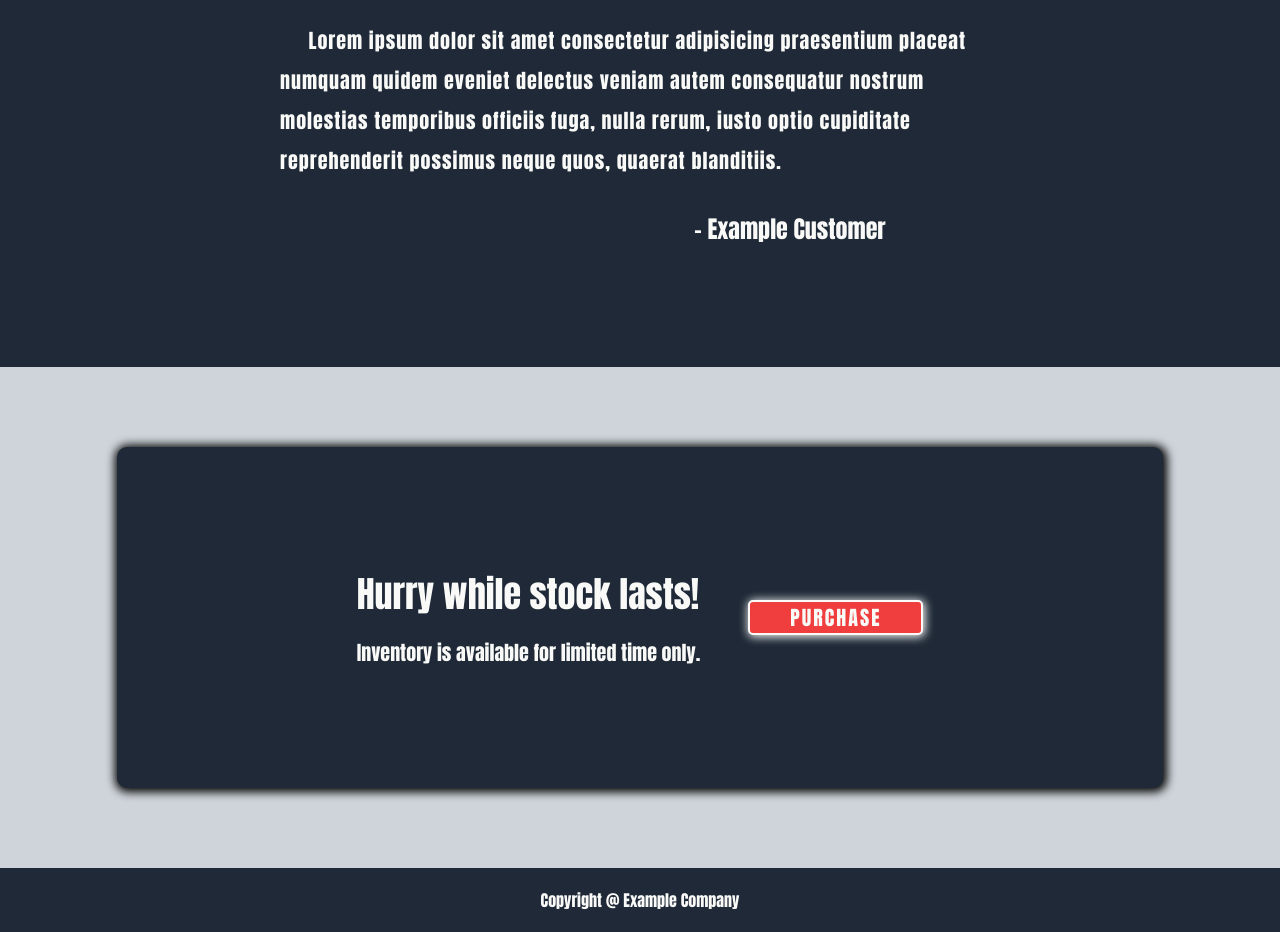
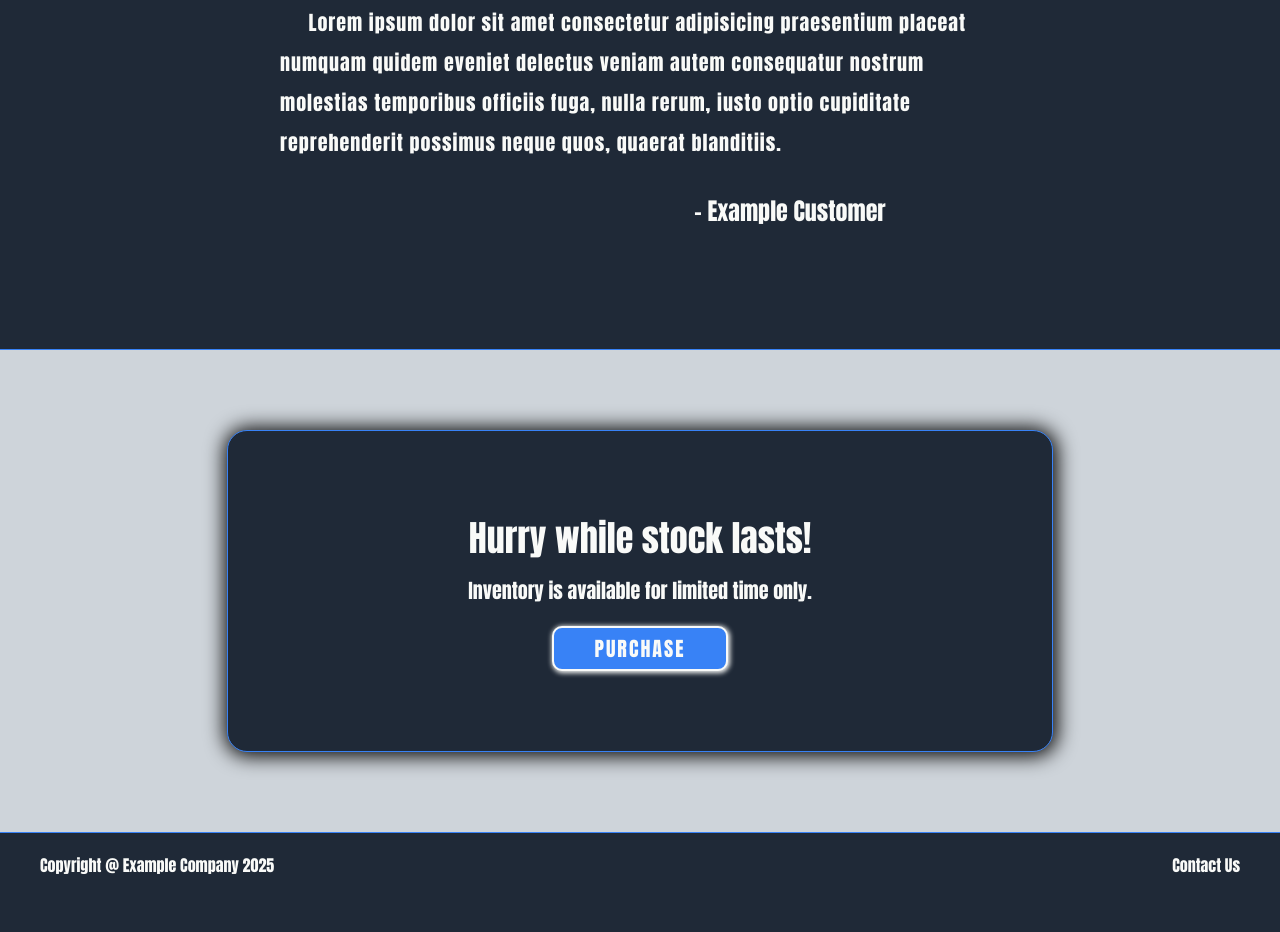
Before and after one commit to kaizen115/Odin-Landing-1, a plain HTML site: page index.html in a window 1280 px wide. Shown: the part 1106-2038 px from the top of the page. After the commit the page ends 2003 px from the top, so only its background shows below. Drawn offline with Linux system fonts and the light colour scheme.

Commit message:
Updated detail; color, borders, footer

```diff
--- a/index.html
+++ b/index.html
@@ -14,7 +14,7 @@
     <div class="nav-links">
         <a href="#about"><p class="nav">About</p></a>
         <a href="#testimonial"><p class="nav">Testimonial</p></a>
-        <a href="#purchase"><p class="nav">Purchase</p></a>
+        <a href="#contact"><p class="nav nav-last">Contact</p></a>
     </div>
 </header>
 
@@ -54,7 +54,7 @@
             <p class="testimonial-text"> &nbsp;&nbsp;&nbsp;&nbsp; Lorem ipsum dolor sit amet consectetur adipisicing praesentium placeat numquam quidem eveniet delectus veniam autem consequatur nostrum molestias temporibus officiis fuga, nulla rerum, iusto optio cupiditate reprehenderit possimus neque quos, quaerat blanditiis.</p>
             <h2 class="testimonial-quoter">- Example Customer</h2>
     </div>
-    <div class="CTA" id="purchase">
+    <div class="CTA">
         <div class="CTA-box">
             <div class="CTA-content">
                 <h2 class="CTA-title">Hurry while stock lasts!</h2>
@@ -66,8 +66,9 @@
         </div>
     </div>
 </main>
-<footer class="footer-container">
-    <p class="footer-text">Copyright @ Example Company</p>
+<footer class="footer-container" id="contact">
+    <p class="footer-text">Copyright @ Example Company 2025</p>
+    <a href="#"><p class="footer-text">Contact Us</p></a>
 </footer>
 </body>
 </html>
--- a/styles.css
+++ b/styles.css
@@ -57,6 +57,15 @@ a {
     text-transform: uppercase;
 }
 
+.nav-last {
+    color: #F9FAF8;
+    background-color: #3882f6;
+    outline: 0.2rem solid #F9FAF8;
+    border-radius: 0.5rem;
+    padding: 0 2rem;
+    box-shadow: 0.1rem 0.1rem 0.5rem 0.1rem;
+}
+
 a:hover {
     transform: translateY(0.3rem);
     transition: 0.3s;
@@ -100,14 +109,14 @@ a:hover {
     color: #F9FAF8;
     font-size: 2rem;
     font-weight: 700;
-    background-color: #f03e3e;
+    background-color: #3882f6;
     border: 0.2rem solid #F9FAF8;
-    border-radius: 0.5rem;
+    border-radius: 1rem;
     text-align: center;
     text-transform: uppercase;
     letter-spacing: 0.2rem;
-    padding: 0 4rem;
-    box-shadow: 0.1rem 0.1rem 1rem 0.1rem;
+    padding: 0.5rem 4rem;
+    box-shadow: 0.1rem 0.1rem 0.5rem 0.1rem;
 }
 
 .hero-btn:hover {
@@ -131,6 +140,8 @@ a:hover {
     margin-top: 12rem;
     background-color: #ced4da;
     padding: 4rem 0;
+    border-top: 0.1rem solid #3882f6;
+    border-bottom: 0.1rem solid #3882f6;
 }
 
 .about-vertical {
@@ -155,12 +166,14 @@ a:hover {
     flex-direction: column;
     justify-content: center;
     align-items: center;
-    gap: 4rem;
+    letter-spacing: 0.1rem;
+    gap: 2rem;
 }
 
 .about-img {
     max-width: 12rem;
     height: auto;
+    color: #3882f6;
 }
 
 .about-text {
@@ -209,23 +222,26 @@ a:hover {
     justify-content: center;
     background-color: #ced4da;
     padding: 8rem 0;
+    border-top: 0.1rem solid #3882f6;
 }
 
 .CTA-box {
     background-color: #1F2937;
+    align-items: center;
     display: flex;
-    justify-content: space-e;
-    align-items: center;
-    padding: 12rem 24rem;
-    border-radius: 1rem;
-    gap: 4.8rem;
-    box-shadow: 0.1rem 0.1rem 1rem 0.3rem;
+    flex-direction: column;
+    padding: 8rem 24rem;
+    border: 0.1rem solid #3882f6;
+    border-radius: 2rem;
+    gap: 2rem;
+    box-shadow: 0.1rem 0.1rem 2rem 0.3rem;
 }
 
 .CTA-content {
     display: flex;
     flex-direction: column;
-    gap: 1.6rem;
+    align-items: center;
+    gap: 1rem;
 }
 
 .CTA-title {
@@ -247,11 +263,13 @@ a:hover {
 
 .footer-container {
     background-color: #1F2937;
-    padding: 2rem 0;
+    padding: 2rem 4rem;
+    border-top: 0.1rem solid #3882f6;
+    display: flex;
+    justify-content: space-between;
 }
 
 .footer-text {
     color: #F9FAF8;
     font-size: 1.6rem;
-    text-align: center;
 }
```
